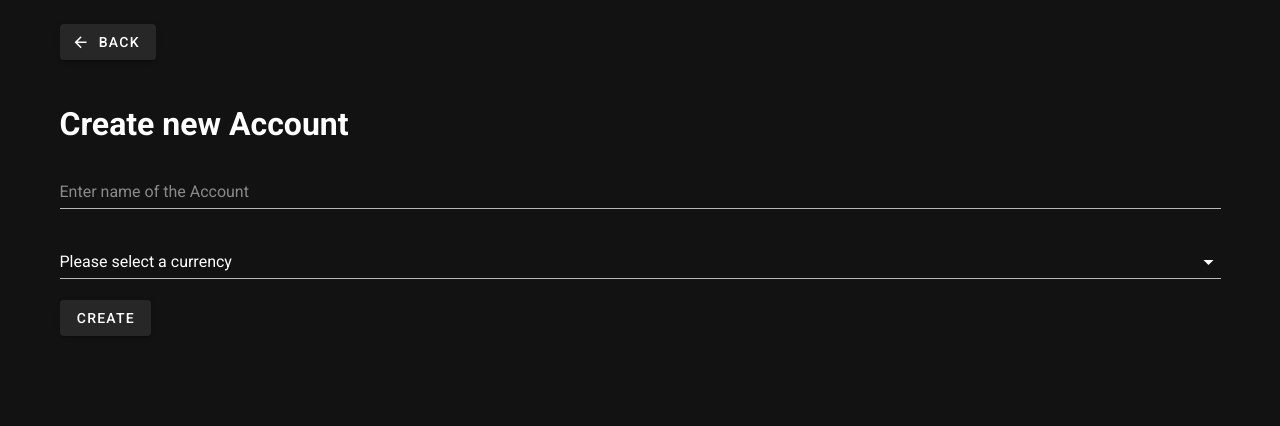
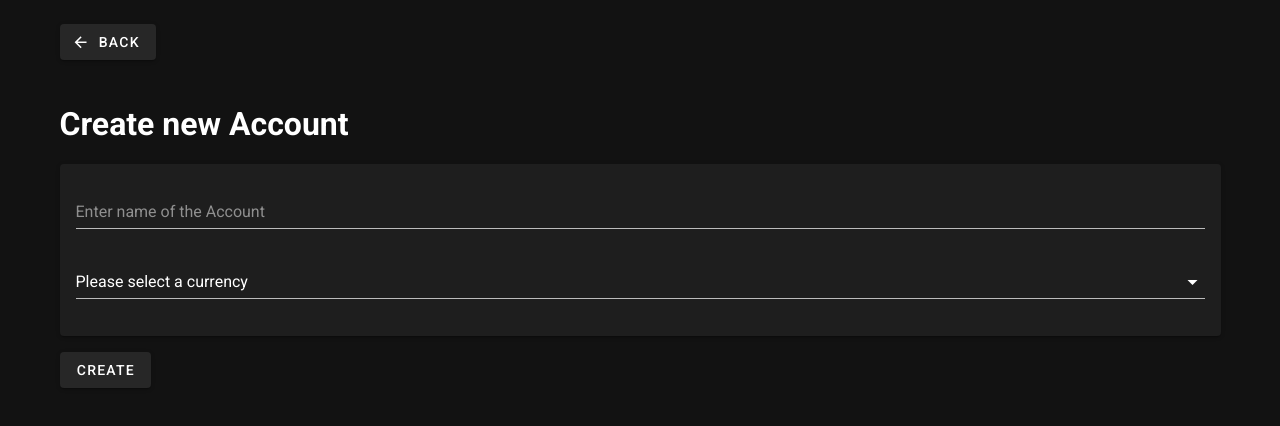
Before and after one commit to b-water/wallet, a Nuxt app: page /accounts/0 in a window 1280 px wide. Shown: the top 426 px of the page. Built offline with nearby package versions, Linux system fonts and the light colour scheme; no server answers.

Commit message:
updated page

```diff
--- a/pages/accounts/_id.vue
+++ b/pages/accounts/_id.vue
@@ -7,8 +7,10 @@
         >
       </v-col>
       <v-col class="mt-4">
-        <h1>Create new Account</h1>
+        <h1 v-if="this.type === 'new'">Create new Account</h1>
+        <h1 v-else>Update Account</h1>
         <v-form @submit="save" class="mt-4 form">
+          <v-card class="pa-4 mb-4">
             <v-text-field
               id="input-name"
               v-model="form.name"
@@ -21,7 +23,7 @@
               :initalValue="this.form.currencyId"
               v-on:change="changeCurrency($event)"
             ></currency-select>
-
+          </v-card>
           <v-btn type="submit" variant="primary">
             <span v-if="this.type === 'new'">Create</span>
             <span v-else>Update</span>
```
Lines whose indentation alone changed are shown as unchanged.
